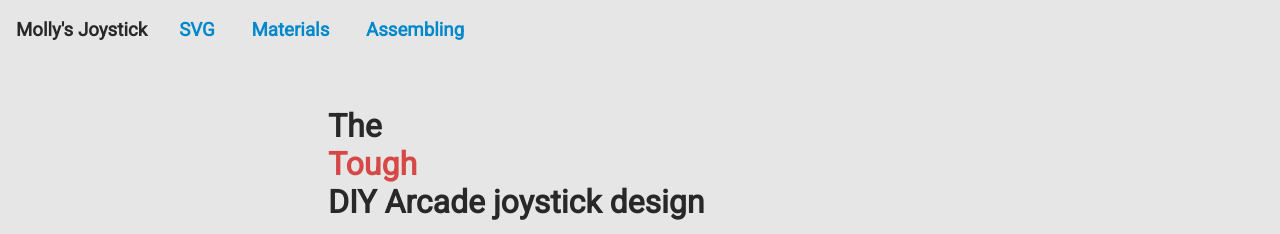
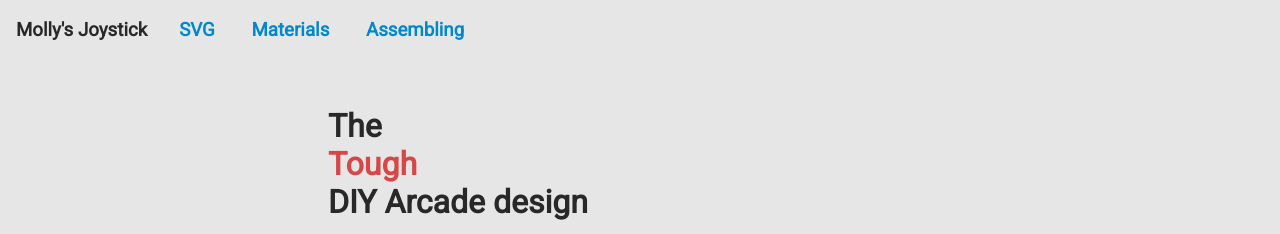
Before and after one commit to gustavostuff/mollysjoystick, a plain HTML site: page index.html in a window 1280 px wide. Shown: the top 234 px of the page. Drawn offline with Linux system fonts and the light colour scheme.

Commit message:
Update index.html

```diff
--- a/index.html
+++ b/index.html
@@ -31,7 +31,7 @@
         <h1 class="fade-in-word hidden green m-0">Versatile</h1>
         <h1 class="fade-in-word hidden purple m-0">Petit</h1>
       </div>
-      <h1 class=" m-0">DIY Arcade joystick design</h1>
+      <h1 class=" m-0">DIY Arcade design</h1>
       <p>
         Tired of those bulky Arcade boxes occupying a lot of space? Want a high-quality, small enough joystick that fits perfectly on your desktop so you can play some games instead of working?
         Are you also a <i>DIY</i> enthusiastic? Then this is for you!
```
